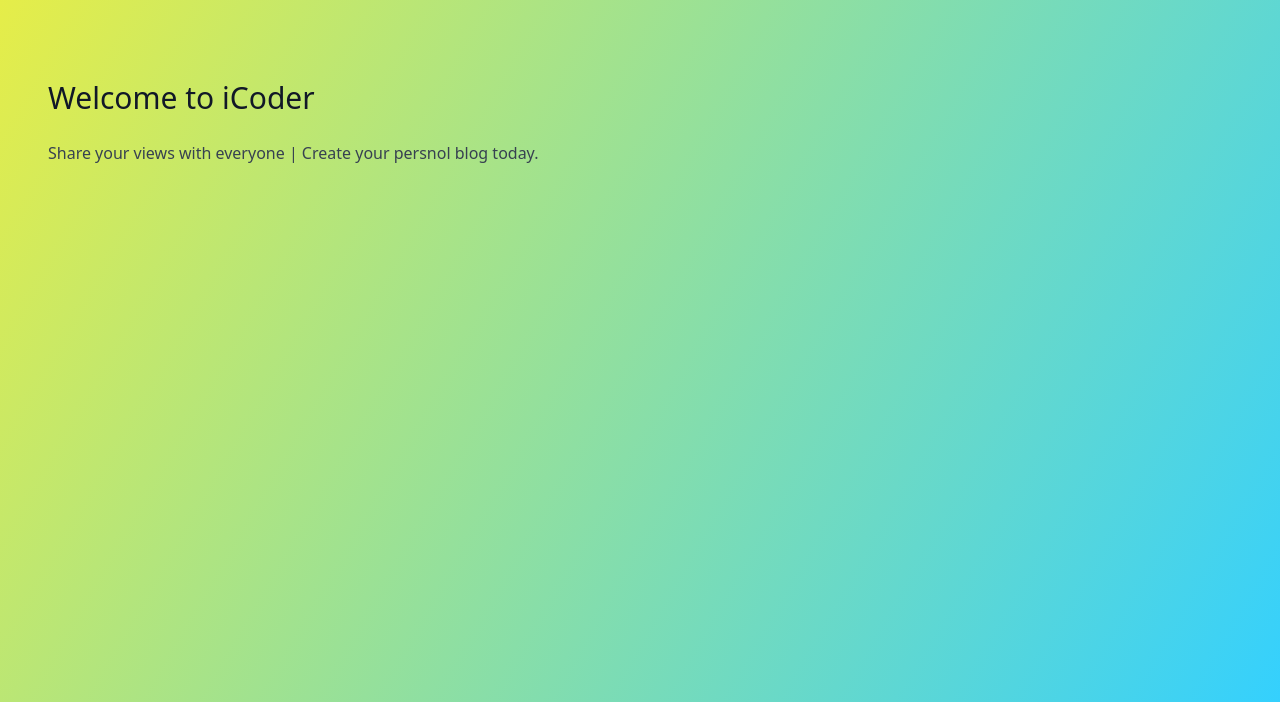
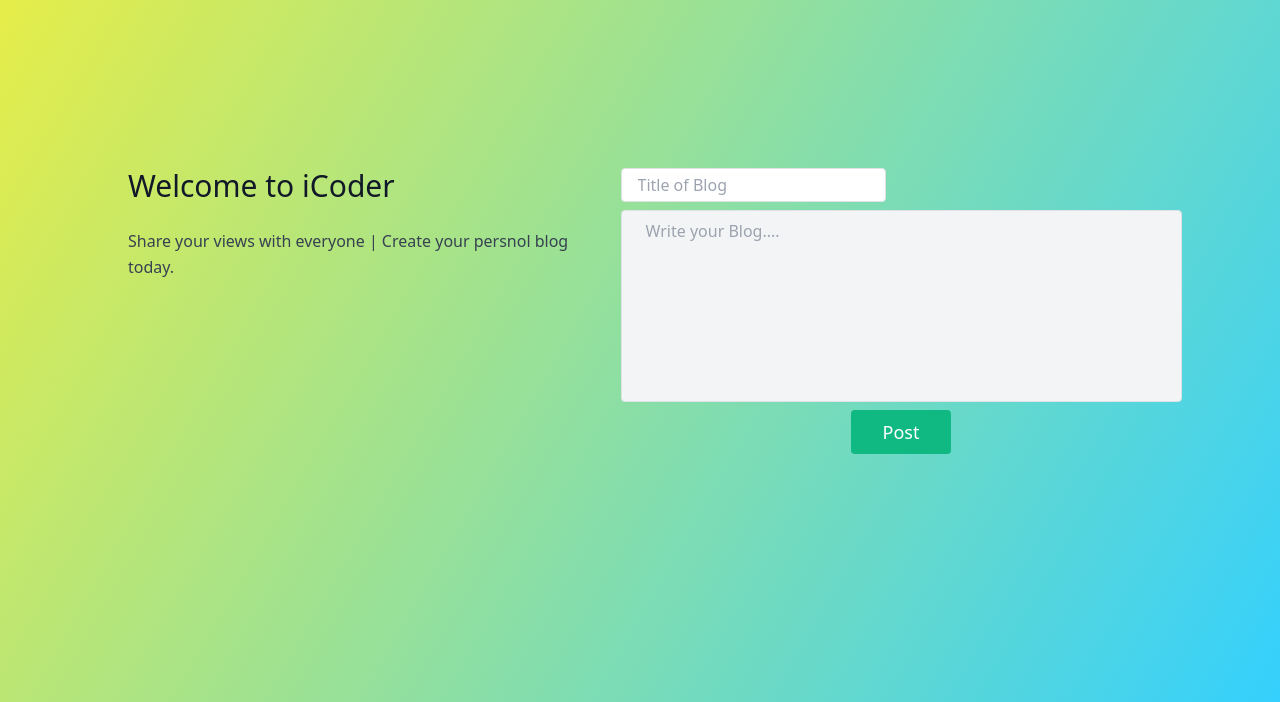
Before and after one commit to tariqmhmd5/Django-Blog, a Django app: page / in a window 1280 px wide. Shown: the part 76-778 px from the top of the page. Run offline with Django 3.2, Linux system fonts and the light colour scheme; a user stored in the database is signed in; some libraries are stand-ins or nearby versions.

Commit message:
Now user can post the blog

```diff
--- a/blog/models.py
+++ b/blog/models.py
@@ -8,7 +8,7 @@ class Post(models.Model):
     author = models.CharField(max_length=13)
     content = models.TextField()
     slug = models.CharField(max_length=100)
-    timestamp = models.DateTimeField(blank=True)
+    timestamp = models.DateTimeField(default=now)
 
     def __str__(self):
         return(self.title + ' by ' +  self.author)
--- a/home/views.py
+++ b/home/views.py
@@ -6,8 +6,22 @@ from django.contrib import messages
 from django.contrib.auth import authenticate, login, logout
 from blog.models import Post
 from django.contrib.auth.models import User
+from django.template.defaultfilters import slugify
 
 def home(request):
+    if request.method=='POST':
+        title = request.POST['title']
+        Bcontent = request.POST['Bcontent']
+        author = request.user
+        slug = slugify(title)
+
+        blog = Post(title=title,author=author,slug=slug,content=Bcontent)
+        blog.save()
+        messages.success(request,"Your Blog is Posted sucessfully!")
+    else:
+        print('nahi chala')
+
+
     return(render(request,'home/home.html'))
 
 def about(request):
--- a/templates/home/home.html
+++ b/templates/home/home.html
@@ -5,11 +5,33 @@
 {% block body %}
 {% if user.is_authenticated %}
 <section class="text-gray-700 body-font">
-  <div class="container px-5 py-3 mx-auto flex flex-wrap items-center">
-    <div class="lg:w-3/5 md:w-1/2 md:pr-16 lg:pr-0 pr-0">
+
+  <div class="row my-2 pl-32 pt-40">
+    <div class="col-md-5">
       <h1 class="title-font font-medium text-3xl text-gray-900">Welcome to iCoder</h1>
       <p class="leading-relaxed mt-4">Share your views with everyone | Create your persnol blog today.</p>
-  </section>
+    </div>
+
+
+    <div class="col-md-6">
+      <form action="/" method="POST">
+      {% csrf_token %}
+        <input
+          class="bg-white rounded border border-gray-400 focus:outline-none focus:border-green-500 text-base px-1 px-3 py-1 mb-2"
+          placeholder="Title of Blog" type="text" name="title" id="title" required />
+      <textarea
+        class="w-full bg-gray-100 rounded border border-gray-400 focus:outline-none h-48 focus:border-teal-500 text-base px-4 py-2 resize-none block"
+        placeholder="Write your Blog...." name="Bcontent" required></textarea>
+      <div class="p-2 w-full">
+        <button type="submit"
+          class="flex mx-auto text-white bg-green-500 border-0 py-2 px-8 focus:outline-none hover:bg-teal-600 rounded text-lg">Post</button>
+      </div>
+
+
+    </div>
+
+
+</section>
 {% else %}
 <section class="text-gray-700 body-font">
   <div class="container px-5 py-3 mx-auto flex flex-wrap items-center">
@@ -17,17 +39,27 @@
       <h1 class="title-font font-medium text-3xl text-gray-900">Welcome to iCoder</h1>
       <p class="leading-relaxed mt-4">Share your views with everyone | Create your persnol blog today.</p>
     </div>
-    <form class="lg:w-2/6 md:w-1/2 bg-gray-200 rounded-lg p-8 flex flex-col md:ml-auto w-full mt-10 md:mt-0" action="/signup" method="POST">
-    {% csrf_token %}
-    <!-- <div class="lg:w-2/6 md:w-1/2 bg-gray-200 rounded-lg p-8 flex flex-col md:ml-auto w-full mt-10 md:mt-0"> -->
+    <form class="lg:w-2/6 md:w-1/2 bg-gray-200 rounded-lg p-8 flex flex-col md:ml-auto w-full mt-10 md:mt-0"
+      action="/signup" method="POST">
+      {% csrf_token %}
+      <!-- <div class="lg:w-2/6 md:w-1/2 bg-gray-200 rounded-lg p-8 flex flex-col md:ml-auto w-full mt-10 md:mt-0"> -->
       <h2 class="text-gray-900 text-lg font-medium title-font mb-5">Sign Up Now!</h2>
-      <input class="bg-white rounded border border-gray-400 focus:outline-none focus:border-green-500 text-base px-4 py-2 mb-4" placeholder="Full Name" type="text" name="fname" id="fname">
-      <input class="bg-white rounded border border-gray-400 focus:outline-none focus:border-green-500 text-base px-4 py-2 mb-4" placeholder="Username" type="text" name="username" id="username">
-      <input class="bg-white rounded border border-gray-400 focus:outline-none focus:border-green-500 text-base px-4 py-2 mb-4" placeholder="Email" type="email" name="email" id="email">
-      <input class="bg-white rounded border border-gray-400 focus:outline-none focus:border-green-500 text-base px-4 py-2 mb-4" placeholder="Password" type="password" name="password" id="password">
-      <button class="text-white bg-green-500 border-0 py-2 px-8 focus:outline-none hover:bg-green-600 rounded text-lg" type="submit">Sign up</button>
-    </div>
-</form>
+      <input
+        class="bg-white rounded border border-gray-400 focus:outline-none focus:border-green-500 text-base px-4 py-2 mb-4"
+        placeholder="Full Name" type="text" name="fname" id="fname">
+      <input
+        class="bg-white rounded border border-gray-400 focus:outline-none focus:border-green-500 text-base px-4 py-2 mb-4"
+        placeholder="Username" type="text" name="username" id="username">
+      <input
+        class="bg-white rounded border border-gray-400 focus:outline-none focus:border-green-500 text-base px-4 py-2 mb-4"
+        placeholder="Email" type="email" name="email" id="email">
+      <input
+        class="bg-white rounded border border-gray-400 focus:outline-none focus:border-green-500 text-base px-4 py-2 mb-4"
+        placeholder="Password" type="password" name="password" id="password">
+      <button class="text-white bg-green-500 border-0 py-2 px-8 focus:outline-none hover:bg-green-600 rounded text-lg"
+        type="submit">Sign up</button>
+  </div>
+  </form>
 </section>
 {% endif %}
 {% endblock body %}
```
Also changed, not shown: db.sqlite3.
